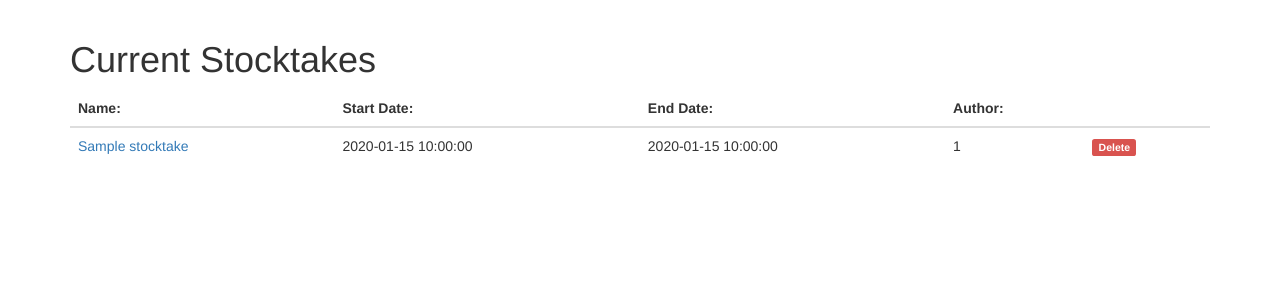
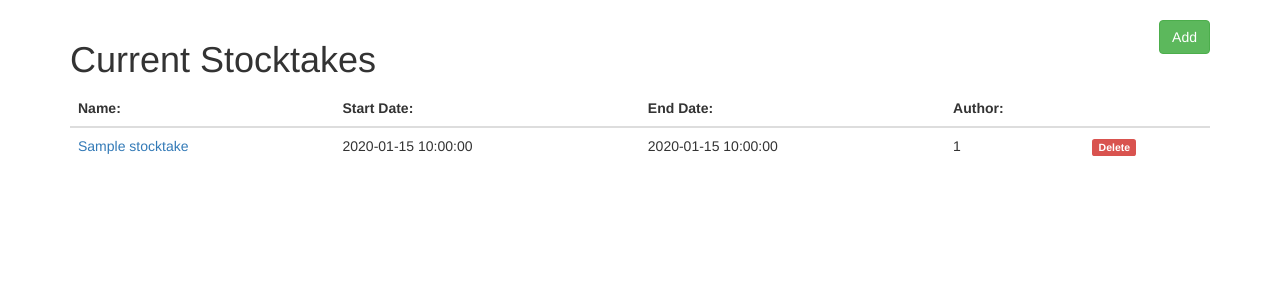
Before and after one commit to marq35/scanme, a Flask app: page /stocktake/menu in a window 1280 px wide. Shown: the part 52-352 px from the top of the page. Run offline with Flask 2, Linux system fonts and the light colour scheme; a user stored in the database is signed in; tables that the repository leaves empty hold one stand-in row (values such as "Sample post"); parts of the project's set-up code (start-up, migrations or seed data) failed here and were passed over; some libraries are stand-ins or nearby versions.

Commit message:
delete stocktake option added. Added and fixed views.

```diff
--- a/app/stocktake/views.py
+++ b/app/stocktake/views.py
@@ -2,6 +2,8 @@ from flask import render_template, abort, flash, redirect, url_for, request,\
     current_app
 from flask.ext.login import login_required
 from . import stocktake
+from .forms import StocktakeForm
+from .. import db
 from ..models import User, Stocktake
 
 
@@ -18,7 +20,23 @@ def menu():
                            pagination=pagination, st_count=st_count)
 
 
+@stocktake.route('/add', methods=['GET', 'POST'])
 @login_required
-@stocktake.route('/delete')
-def delete():
-    pass
+def add():
+    form = StocktakeForm()
+    if form.validate_on_submit():
+        st = Stocktake(name=form.name.data)
+        db.session.add(st)
+        db.session.commit()
+        flash('Stocktake added.')
+        return redirect(url_for('.menu'))
+    return render_template('add.html', form=form)
+
+
+@stocktake.route('/delete/<int:id>', methods=['GET', 'POST'])
+@login_required
+def delete(id):
+    item = Stocktake.query.get_or_404(id)
+    Stocktake.query.filter(Stocktake.id == item.id).delete()
+    flash('Stocktake deleted!!!')
+    return redirect(url_for('.menu'))
--- a/app/templates/stocktake/menu.html
+++ b/app/templates/stocktake/menu.html
@@ -4,6 +4,12 @@
 {% block title %}ScanMe - Stocktakes{% endblock %}
 
 {% block page_content %}
+{% if current_user.is_authenticated %}
+<div class="pull-right">
+    <a href="{{ url_for('.add') }}">
+        <span class="btn btn-success">Add</span>
+    </a>
+</div>
 <h1>Current Stocktakes</h1>
 <div class="table-responsive">
     <table class="table">
@@ -46,5 +52,6 @@
     {{ macros.pagination_widget(pagination, '.menu') }}
 </div>
 {% endif %}
+{% endif %}
 
 {% endblock %}
```
